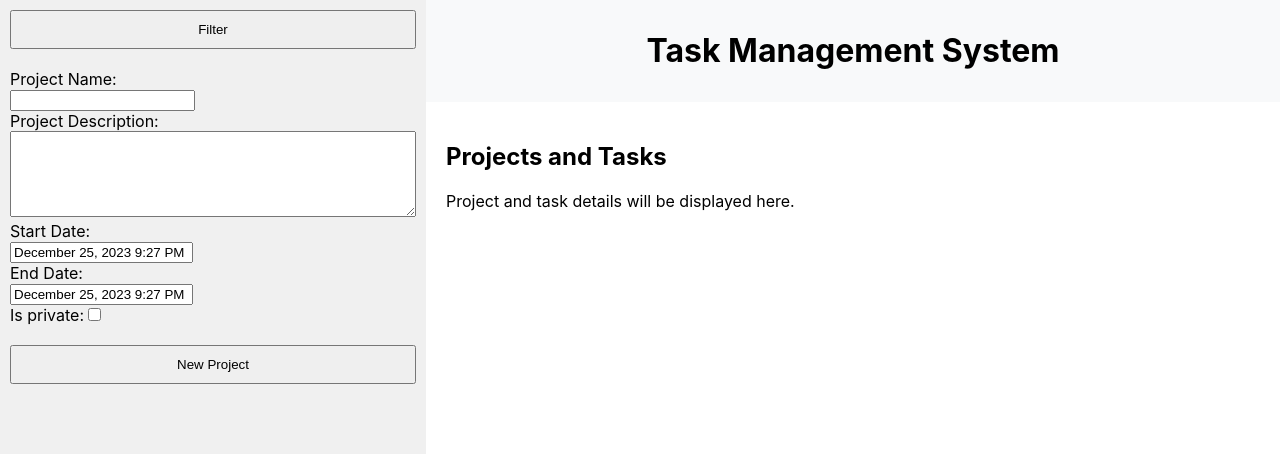
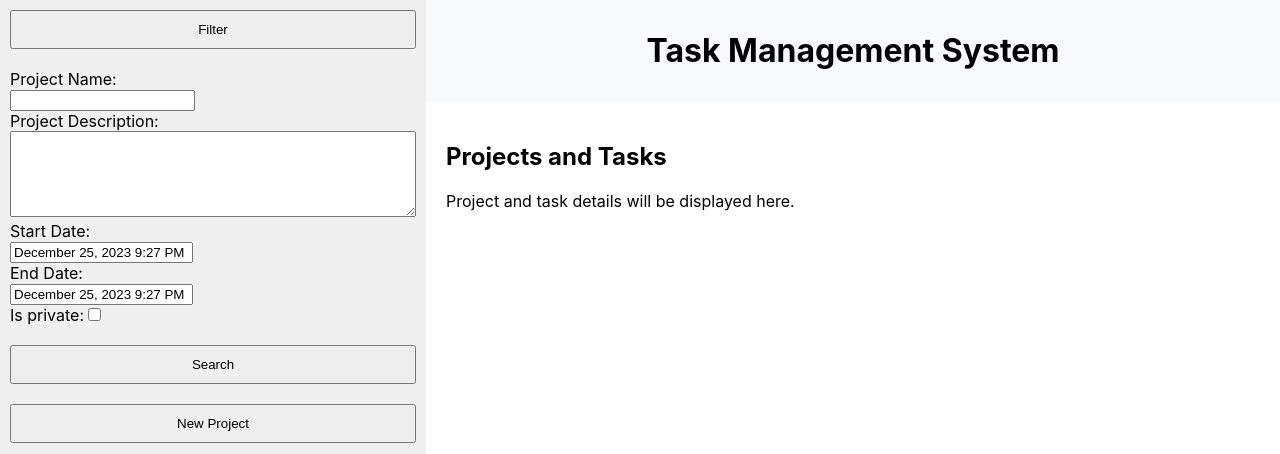
Before and after one commit to KarolPietryka/future_criteria, a React (Create React App) app in the folder front/: page / in a window 1280 px wide. Both pictures are taken after a click on the button "Filter". Shown: the top 454 px of the page. Built offline with nearby package versions, Linux system fonts and the light colour scheme; no server answers.

Commit message:
[Add]Add filter search

```diff
--- a/front/src/api/ProjectApi.ts
+++ b/front/src/api/ProjectApi.ts
@@ -18,10 +18,10 @@ export const ProjectApi = createApi({
             query: (id) => `/projects/${id}`,
         }),
         filterProjects: builder.query({
-            query: (filter) => ({
+            query: (project) => ({
                 url: '/projects/filter',
                 method: 'POST',
-                body: filter,
+                body: project,
             }),
         }),
     }),
--- a/front/src/component/project/Project.model.ts
+++ b/front/src/component/project/Project.model.ts
@@ -1,8 +1,8 @@
 export interface ProjectModel{
     name: string;
     description: string;
-    startDate: Date;
-    endDate: Date;
+    startDate: string;
+    endDate: string;
     isPrivate: boolean;
     tasks: object;
 }
--- a/front/src/component/project/fields/ProjectFields.tsx
+++ b/front/src/component/project/fields/ProjectFields.tsx
@@ -4,7 +4,7 @@ import DatePicker from 'react-datepicker';
 import "react-datepicker/dist/react-datepicker.css";
 import "./ProjectFields.scss"
 interface ProjectFieldsProps {
-    setProject: Dispatch<SetStateAction<ProjectModel>>
+    setProject: Dispatch<SetStateAction<ProjectModel | undefined>>
 }
 const ProjectFields = (projectFieldsProps: ProjectFieldsProps) => {
     const [projectName, setProjectName] = useState<string>('')
@@ -18,8 +18,8 @@ const ProjectFields = (projectFieldsProps: ProjectFieldsProps) => {
         projectFieldsProps.setProject({
             name: projectName,
             description: projectDescription,
-            startDate: startDate,
-            endDate: endDate,
+            startDate: startDate.toISOString(),
+            endDate: endDate.toISOString(),
             isPrivate: isPrivate,
             tasks: []
         });
--- a/front/src/component/project/new/NewProjectPanel.tsx
+++ b/front/src/component/project/new/NewProjectPanel.tsx
@@ -10,12 +10,12 @@ interface NewProjectPanelProps {
     closeNewProjectPanel: () => void;
 }
 const NewProjectPanel = ({closeNewProjectPanel}: NewProjectPanelProps) => {
-    const [newProject, setNewProject] = useState({})
-    const [createProject, {error }] = useCreateProjectMutation();
+    const [newProject, setNewProject] = useState<ProjectModel | undefined>(undefined)
+    const [createProject, {error }] =
+        useCreateProjectMutation();
     const [showSaveProjectError, setShowSaveProjectError] = useState(false);
 
     const handleSave = () => {
-        console.log("Test")
         createProject(newProject).unwrap()
             .then(() => {
                 closeNewProjectPanel();
--- a/front/src/component/side/SideProjectFilter.tsx
+++ b/front/src/component/side/SideProjectFilter.tsx
@@ -1,18 +1,40 @@
-import React from "react";
+import React, {useState} from "react";
 import "./SideComponent.scss"
 import ProjectFields from "../project/fields/ProjectFields";
+import {useFilterProjectsQuery} from "../../api/ProjectApi";
+import {ProjectModel} from "../project/Project.model";
 
 const SideProjectFilter = () => {
-    const [filterFieldsEnabled, setFilterFieldsEnabled] = React.useState(false);
-    const [filterProject, setFilterProject] = React.useState({});
+    const [filterFieldsEnabled, setFilterFieldsEnabled] = useState(false);
+    const [filterProject, setFilterProject] = useState<ProjectModel | undefined>(undefined);
+    const [queryFilterProject, setQueryFilterProject] = useState<ProjectModel>();
+    const { data: projects, error, isLoading, refetch } = useFilterProjectsQuery(queryFilterProject);
 
     const toggleFilterFields = () => setFilterFieldsEnabled(!filterFieldsEnabled);
+    const getProject = () => {
+        // const filterProjectStringified = {
+        //     ...filterProject,
+        //     startDate: filterProject?.startDate.toISOString(),
+        //     endDate: filterProject?.endDate.toISOString()
+        // };
+        setQueryFilterProject(filterProject);
+        console.log(projects);
+
+    };
+
     return (
         <div>
             <button onClick={toggleFilterFields}>
                 Filter
             </button>
-            {filterFieldsEnabled && <ProjectFields setProject={setFilterProject}/> }
+            {filterFieldsEnabled &&
+            <div>
+                <ProjectFields setProject={setFilterProject}/>
+                <button onClick={getProject}>
+                    Search
+                </button>
+            </div>
+            }
         </div>
     );
 };
```
